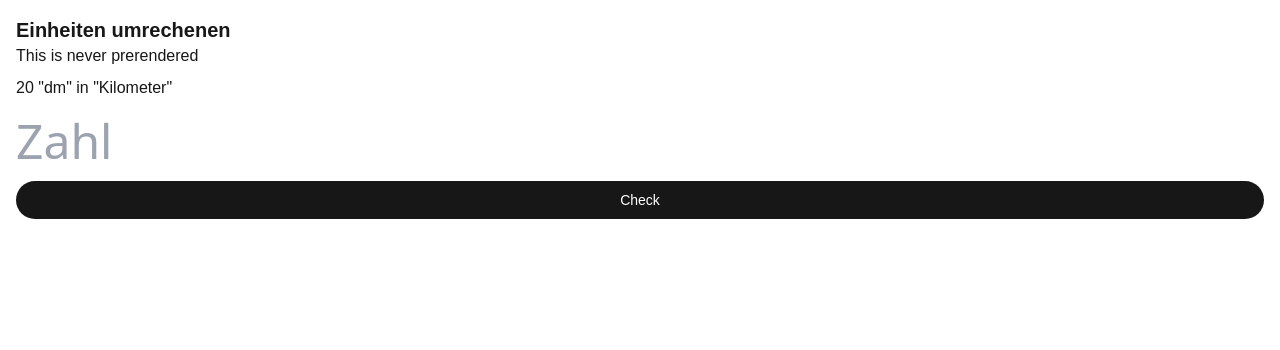
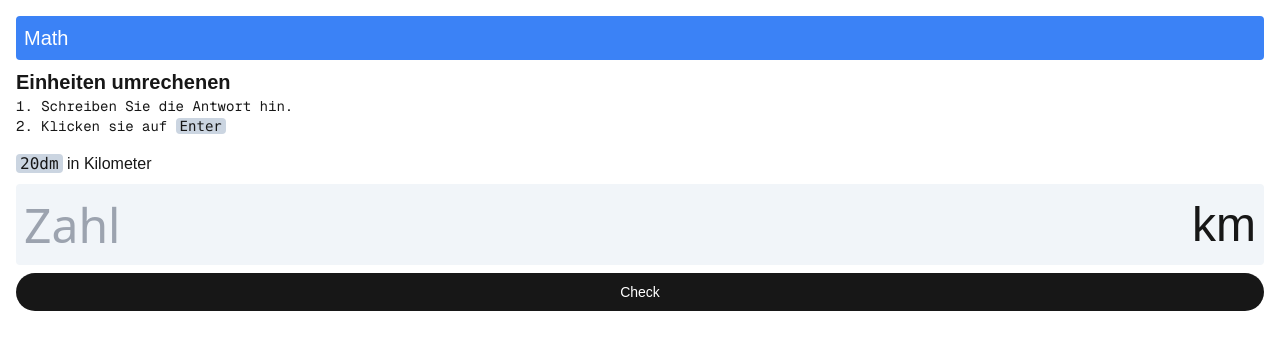
Before and after one commit to Raza-Ramadhani/learn, a Next.js app: page /m/einheiten/a in a window 1280 px wide. Shown: the top 350 px of the page. Built offline with nearby package versions, Linux system fonts and the light colour scheme.

Commit message:
Repaired the bug when submit number form conflict

```diff
--- a/app/m/einheiten/[einheit]/page.tsx
+++ b/app/m/einheiten/[einheit]/page.tsx
@@ -3,6 +3,12 @@ import { NumberForm } from "@/app/ui/number-form";
 export default function Page() {
     return(
         <div>
+            <h1 className="text-xl p-2 rounded bg-blue-500 text-white font-medium mb-2">Math</h1>
+            <h1 className="font-bold text-xl">Einheiten umrechenen</h1>
+            <ol className="list-inside list-decimal text-sm sm:text-left font-[family-name:var(--font-geist-mono)]">
+                <li>Schreiben Sie die Antwort hin.</li>
+                <li>Klicken sie auf <code className="bg-slate-300 rounded px-1">Enter</code></li>
+            </ol>
             <NumberForm/>
         </div>
     )
--- a/app/page.tsx
+++ b/app/page.tsx
@@ -9,16 +9,16 @@ export default function Home() {
 
           <h1 className="font-bold text-xl">German</h1>
           <div className="ml-4 w- flex flex-col">
-              <Link href="/de/komma" className=" rounded p-2 hover:bg-slate-100 transition cursor-pointer">
+              <Link href="/de/komma" className=" rounded p-2 hover:bg-yellow-100 transition cursor-pointer">
                 <h1 className="text-xl font-bold">Komma Übungen</h1>
                 <p className="text-sm">Komma setzen Lorem Ipsum dolor sit amet</p>
               </Link>
           </div>
           <h1 className="font-bold text-xl">Math</h1>
           <div className="ml-4 w- flex flex-col">
-              <Link href="/m/einheiten/a" className=" rounded p-2 text-gray-500 transition cursor-not-allowed">
+              <Link href="/m/einheiten/a" className=" rounded p-2 transition cursor-pointer hover:bg-blue-100">
                 <h1 className="text-xl font-bold">Einheiten Umrechnen</h1>
-                <p className="text-sm">Coming Soon! Übung für Grundstufe 5.Klasse</p>
+                <p className="text-sm">Übungen für die 5.Klasse</p>
               </Link>
               <Link href={'/'} className="rounded p-2 cursor-not-allowed text-gray-500 ">
                 <h1 className=" font-semibold text-lg">Nothing</h1>
--- a/app/ui/number-form.tsx
+++ b/app/ui/number-form.tsx
@@ -1,18 +1,17 @@
 'use client'
 
-import { mNumberCheck } from "@/app/lib/actions"
 import Button from "@/app/ui/button"
 import Success from "@/app/ui/successMath"
 import { useActionState, useEffect, useState } from "react"
 
 export function NumberForm() {
-    const lange = [
+    const lange:Array<{name:string,units:Array<{name:string,symbol:string,decimal:number}>}> = [
         {name: 'Gewicht', units: [
             {name: 'Miligramm', symbol:'mg', decimal:0.001},
             {name: 'Gramm', symbol:'g', decimal:1},
             {name: 'Kilogramm', symbol:'kg', decimal:1000},
+            {name: 'Kilogramm', symbol:'kg', decimal:1000},
             {name: 'Tonnen', symbol:'t', decimal:1000000},
-            {name: 'Kilogramm', symbol:'kg', decimal:1000},
         ]},
         {name: 'Länge', units: [
             {name: 'Meter', symbol:'m', decimal:1},
@@ -30,7 +29,46 @@ export function NumberForm() {
         ]}
 
     ]
+    function mNumberCheck(prevState: {randomEinheit:number,randomNumber:number,startUnitIndex:number,randomUnitIndex:number, correct:undefined|boolean},formData:FormData) {
+        const userNumber = formData.get('value') as unknown as number
+        const multiple = lange[prevState.randomEinheit].units[prevState.randomUnitIndex].decimal / lange[prevState.randomEinheit].units[prevState.startUnitIndex].decimal
+        console.log(prevState)
+        if(prevState.correct == true) {
+            const startUnitIndex = Math.floor(Math.random() * 4)
+            const indexUpOrDown = Math.floor(Math.random() * 1) + 1
 
+            return {
+                randomEinheit: Math.floor(Math.random() *2),
+                randomNumber: Math.floor(Math.random() * 999),
+                startUnitIndex: startUnitIndex,
+                randomUnitIndex: startUnitIndex + indexUpOrDown < 5 ? startUnitIndex+ indexUpOrDown: startUnitIndex - indexUpOrDown,
+                correct: undefined,
+            }
+        }
+        if ((userNumber * multiple) == prevState.randomNumber) {
+            return{
+                randomEinheit: prevState.randomEinheit,
+                randomNumber: prevState.randomNumber,
+                startUnitIndex: prevState.startUnitIndex,
+                randomUnitIndex: prevState.randomUnitIndex,
+                correct: true,
+            }
+        }
+        else {
+            return{
+                randomEinheit: prevState.randomEinheit,
+                randomNumber: prevState.randomNumber,
+                startUnitIndex: prevState.startUnitIndex,
+                randomUnitIndex: prevState.randomUnitIndex,
+                correct: false,
+            }
+        }
+    /*        return {
+            randomNumber: Math.floor(Math.random() * 4),
+            startUnitIndex: Math.floor(Math.random() * 4),
+            randomUnitIndex: Math.floor(Math.random() * 4),
+        }*/
+    }
     const [state, submit] = useActionState(mNumberCheck,
         {
             randomEinheit: Math.floor(Math.random() *2),
@@ -47,12 +85,13 @@ export function NumberForm() {
 
     return(
         <div>
-            <h1 className="font-bold text-xl">Einheiten umrechenen</h1>
-            <form action={submit} className="flex flex-col w-full gap-2">
-            <h1>{isClient ? 'This is never prerendered' : 'Prerendered'}</h1>
+            <form action={submit} className="flex flex-col w-full gap-2 mt-4">
+            <h1 className="hidden">{isClient ? 'This is never prerendered' : 'Prerendered'}</h1>
 
-                <h1>{state.randomNumber} {JSON.stringify(lange[state.randomEinheit].units[state.startUnitIndex]?.symbol)} in {JSON.stringify(lange[state.randomEinheit].units[state.randomUnitIndex]?.name)}</h1>
-                <input type='number' placeholder="Zahl"  step={0.000001} name="value" className="w-full appearance-none text-5xl font-meduum font-sans focus:outline-none"/>
+                <h1 className="font-medium"><code className="bg-slate-300 rounded px-1">{state.randomNumber}{(lange[state.randomEinheit].units[state.startUnitIndex]?.symbol)}</code> in {(lange[state.randomEinheit].units[state.randomUnitIndex]?.name)}</h1>
+                <div className="text-5xl flex items-center bg-slate-100 p-2 rounded">
+                    <input type='number' placeholder="Zahl"  step={0.000001} name="value" className="w-full bg-transparent appearance-none text-5xl font-meduum font-sans focus:outline-none"/><h1>{lange[state.randomEinheit].units[state.randomUnitIndex].symbol}</h1>
+                </div>
                 {state.correct == false ? <h1 className="text-red-500">Etwas ist falsch</h1>:''}
                 <Button type="submit" text="Check"/>
                 {state.correct? <Success text={`Ja das ist richtig!`}/>:''}
```
